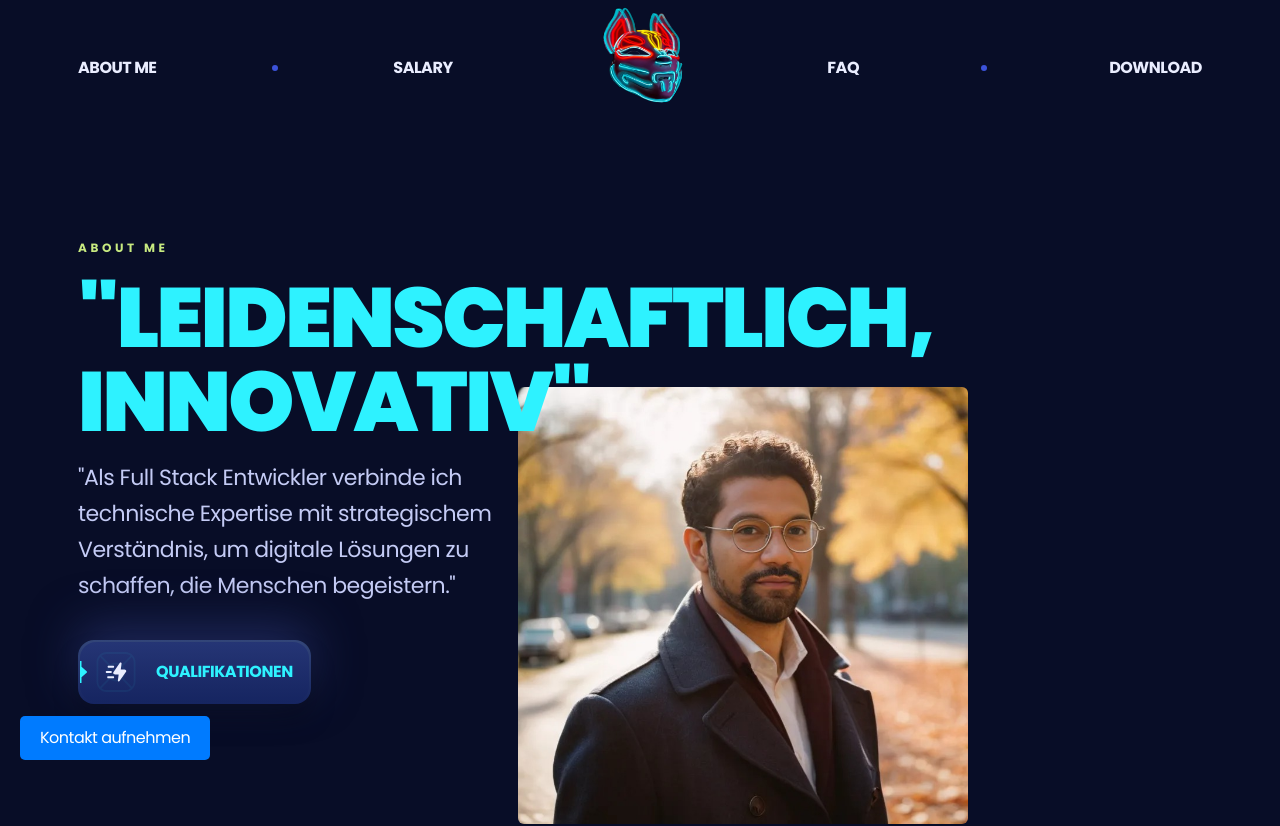
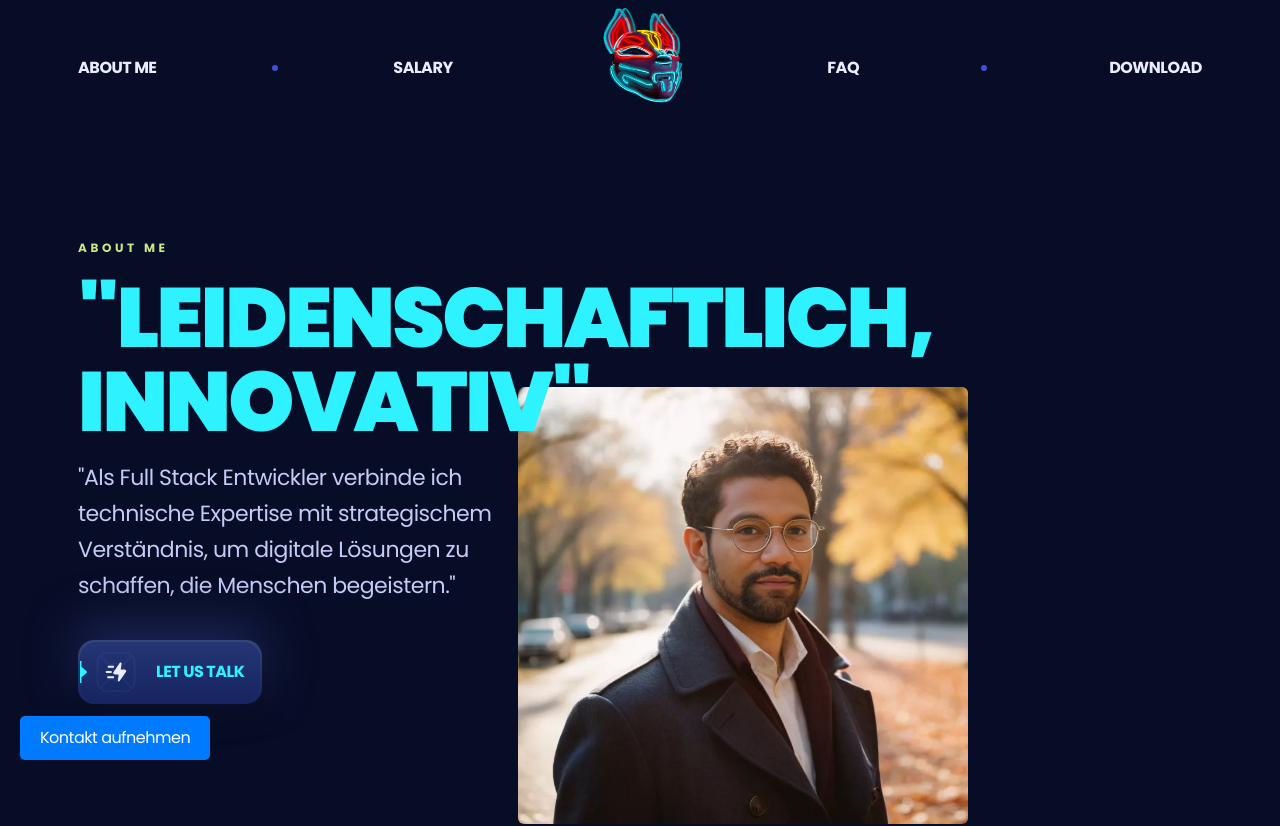
Before and after one commit to FabriceMru/Portfolio-Fabrice-Nadal, a React (Vite) app: page / in a window 1280 px wide. Shown: the top 826 px of the page. Built offline with nearby package versions, Linux system fonts and the light colour scheme.

Commit message:
qualifiaction to lets talk

```diff
--- a/src/sections/Hero.jsx
+++ b/src/sections/Hero.jsx
@@ -27,7 +27,7 @@ const Hero = () => {
               Menschen begeistern."
             </p>
             <LinkScroll to="features" offset={-100} spy smooth>
-              <Button icon="/images/zap.svg">Qualifikationen</Button>
+              <Button icon="/images/zap.svg">Let us Talk</Button>
             </LinkScroll>
           </div>
 
```
